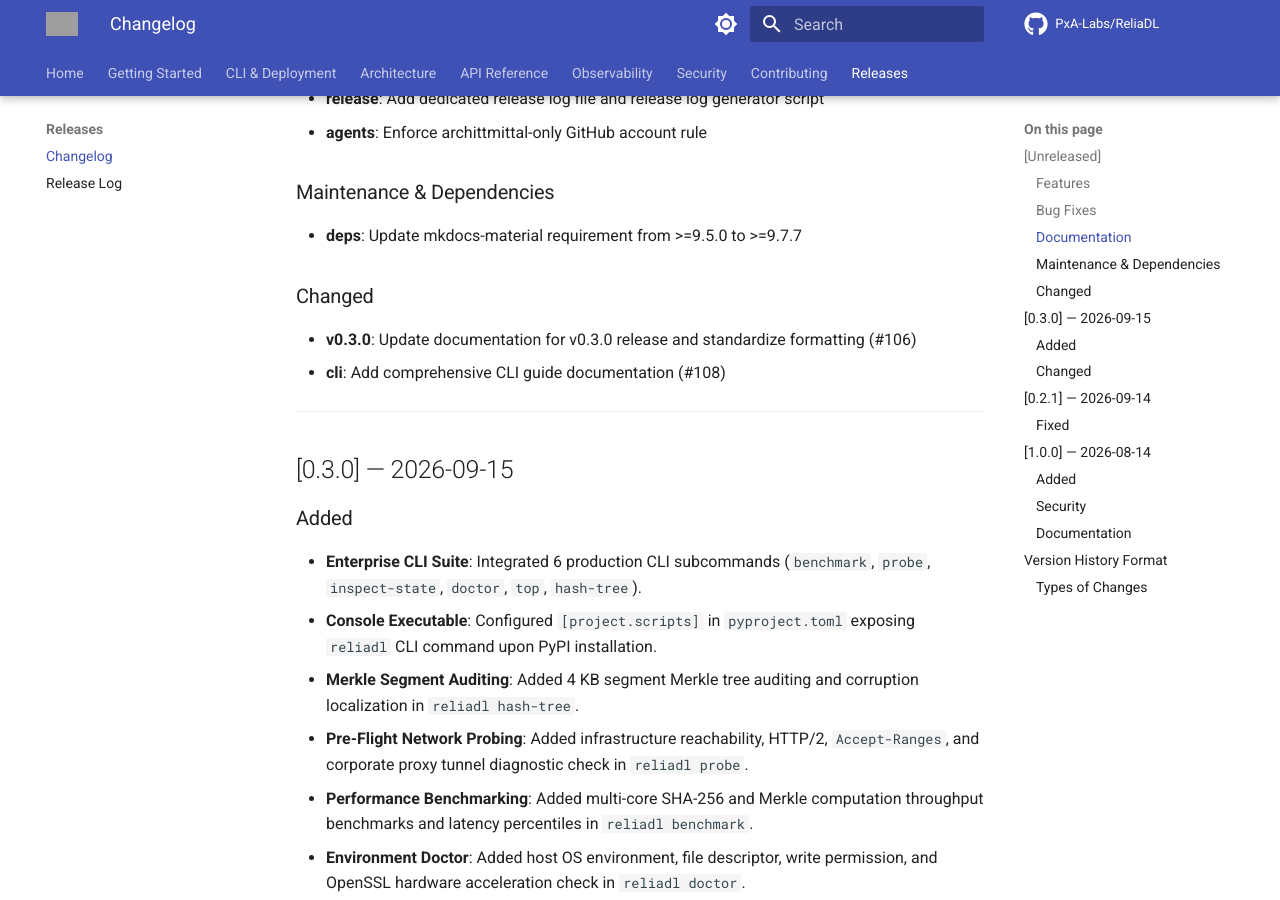
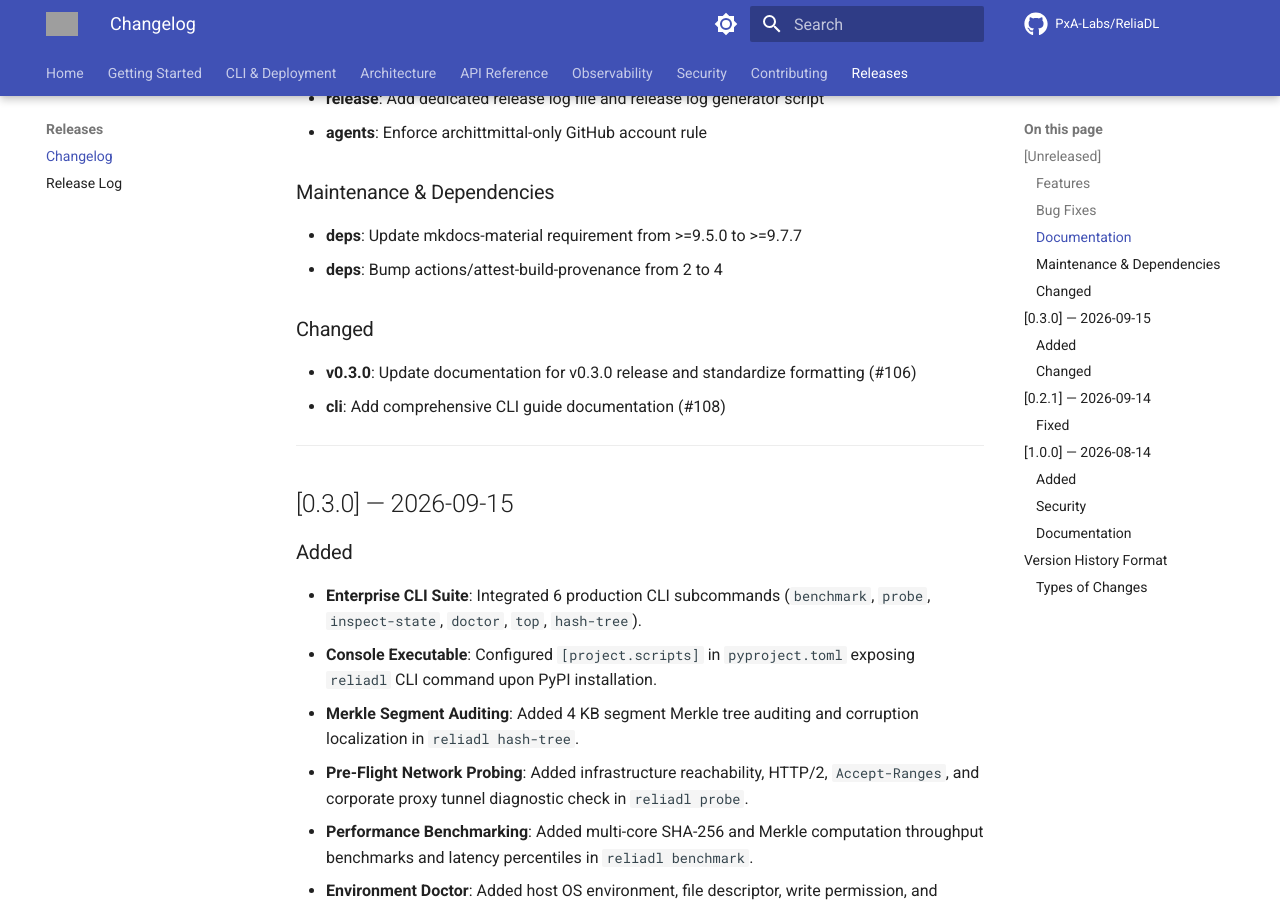
Before and after one commit to PxA-Labs/ReliaDL, an MkDocs documentation site: the page built from docs/CHANGELOG.md, in a window 1280 px wide and 900 px high, scrolled down 771 px. Built offline with MkDocs 1.6.1 and Material for MkDocs 9.7.7, drawn with Linux system fonts in a browser that asks for light colours; comment, search, counter and statistics services are not loaded; the version menu is left out; grey boxes are pictures that could not be loaded.

Commit message:
docs: update CHANGELOG.md

```diff
--- a/docs/CHANGELOG.md
+++ b/docs/CHANGELOG.md
@@ -24,6 +24,7 @@ and this project adheres to [Semantic Versioning](https://semver.org/spec/v2.0.0
 
 ### Maintenance & Dependencies
 - **deps**: Update mkdocs-material requirement from >=9.5.0 to >=9.7.7
+- **deps**: Bump actions/attest-build-provenance from 2 to 4
 
 ### Changed
 - **v0.3.0**: Update documentation for v0.3.0 release and standardize formatting (#106)
```
